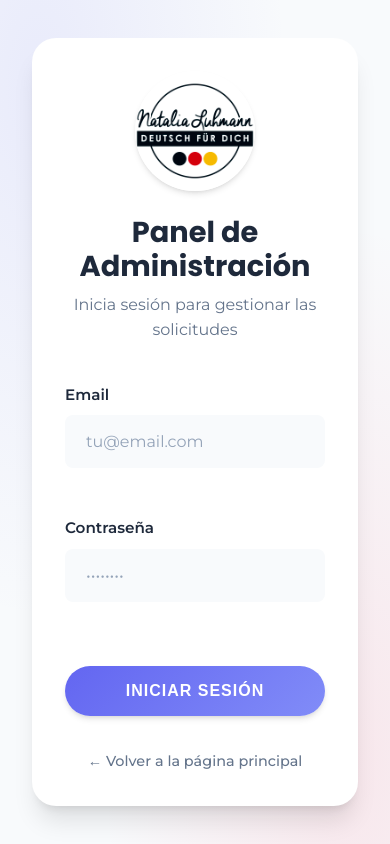
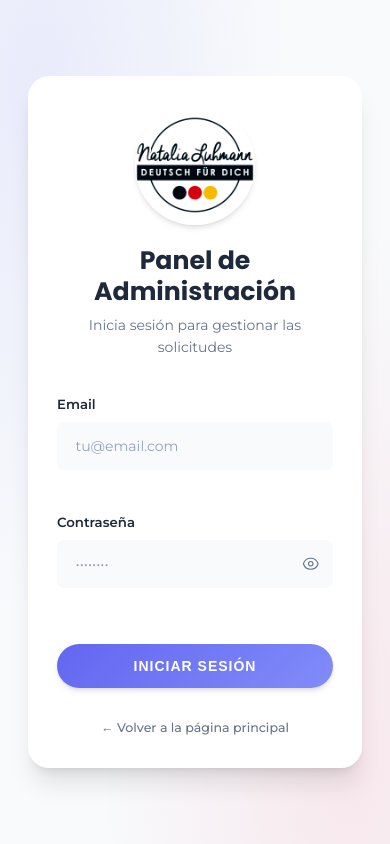
Before and after one commit to Luhm4nn/proyecto-nati, a React (Vite) app in the folder front/: page /login in a window 390 px wide. Built offline with nearby package versions, Linux system fonts and the light colour scheme; a web font is replaced by a local one.

Commit message:
feat: Add global styles and initial styling for Login, SolicitudesTab, and Navbar components.

```diff
--- a/front/src/components/Admin/SolicitudesTab/SolicitudesTab.css
+++ b/front/src/components/Admin/SolicitudesTab/SolicitudesTab.css
@@ -62,6 +62,43 @@
   display: flex;
   align-items: center;
   gap: 4px;
+}
+
+@media (max-width: 768px) {
+  .solicitud-card {
+    padding: 1.25rem;
+    width: 100%;
+    margin: 0;
+  }
+
+  .solicitud-header {
+    flex-direction: column;
+    align-items: flex-start;
+    gap: 0.5rem;
+    margin-bottom: 1rem;
+    padding-bottom: 1rem;
+  }
+
+  .solicitud-nombre-estado {
+    flex-direction: column;
+    align-items: flex-start;
+    gap: 0.5rem;
+    width: 100%;
+  }
+
+  .fecha {
+    font-size: 0.9rem;
+    align-self: flex-end; /* Mueve la fecha a la derecha si queda espacio, o abajo */
+    margin-top: 0.5rem;
+  }
+
+  .solicitud-actions {
+    flex-direction: column;
+  }
+
+  .estado-badge {
+    margin-top: 0.2rem;
+  }
 }
 
 .solicitud-header h3 {
--- a/front/src/components/Login/Login.css
+++ b/front/src/components/Login/Login.css
@@ -84,6 +84,40 @@
   box-shadow: 0 0 0 2px var(--color-primary);
 }
 
+.password-input-wrapper {
+  position: relative;
+  display: flex;
+  align-items: center;
+}
+
+.password-input-wrapper input {
+  width: 100%;
+  padding-right: 3rem; /* Espacio para el botón del ojo */
+}
+
+.password-toggle {
+  position: absolute;
+  right: 0.8rem;
+  background: none;
+  border: none;
+  padding: 0.2rem;
+  cursor: pointer;
+  color: var(--text-secondary);
+  display: flex;
+  align-items: center;
+  justify-content: center;
+  transition: color 0.3s ease;
+}
+
+.password-toggle:hover {
+  color: var(--color-primary);
+}
+
+.password-toggle svg {
+  width: 1.25rem;
+  height: 1.25rem;
+}
+
 .error-message {
   padding: 0.75rem;
   background: #fee2e2;
--- a/front/src/components/Login/index.jsx
+++ b/front/src/components/Login/index.jsx
@@ -12,6 +12,7 @@
   });
   const [error, setError] = useState("");
   const [loading, setLoading] = useState(false);
+  const [showPassword, setShowPassword] = useState(false);
 
   const handleChange = (e) => {
     setFormData({
@@ -88,8 +89,9 @@
 
           <div className="form-group">
             <label htmlFor="password">Contraseña</label>
+            <div className="password-input-wrapper">
               <input
-              type="password"
+                type={showPassword ? "text" : "password"}
                 id="password"
                 name="password"
                 value={formData.password}
@@ -98,6 +100,24 @@
                 placeholder="••••••••"
                 autoComplete="current-password"
               />
+              <button
+                type="button"
+                className="password-toggle"
+                onClick={() => setShowPassword(!showPassword)}
+                tabIndex="-1"
+              >
+                {showPassword ? (
+                  <svg xmlns="http://www.w3.org/2000/svg" fill="none" viewBox="0 0 24 24" strokeWidth={1.5} stroke="currentColor">
+                    <path strokeLinecap="round" strokeLinejoin="round" d="M3.98 8.223A10.477 10.477 0 001.934 12C3.226 16.338 7.244 19.5 12 19.5c.993 0 1.953-.138 2.863-.395M6.228 6.228A10.45 10.45 0 0112 4.5c4.756 0 8.773 3.162 10.065 7.498a10.523 10.523 0 01-4.293 5.774M6.228 6.228L3 3m3.228 3.228l3.65 3.65m7.894 7.894L21 21m-3.228-3.228l-3.65-3.65m0 0a3 3 0 10-4.243-4.243m4.242 4.242L9.88 9.88" />
+                  </svg>
+                ) : (
+                  <svg xmlns="http://www.w3.org/2000/svg" fill="none" viewBox="0 0 24 24" strokeWidth={1.5} stroke="currentColor">
+                    <path strokeLinecap="round" strokeLinejoin="round" d="M2.036 12.322a1.012 1.012 0 010-.639C3.423 7.51 7.36 4.5 12 4.5c4.638 0 8.573 3.007 9.963 7.178.07.207.07.431 0 .639C20.577 16.49 16.64 19.5 12 19.5c-4.638 0-8.573-3.007-9.963-7.178z" />
+                    <path strokeLinecap="round" strokeLinejoin="round" d="M15 12a3 3 0 11-6 0 3 3 0 016 0z" />
+                  </svg>
+                )}
+              </button>
+            </div>
           </div>
 
           {error && <div className="error-message">{error}</div>}
--- a/front/src/components/Navbar/Navbar.css
+++ b/front/src/components/Navbar/Navbar.css
@@ -10,8 +10,7 @@
 }
 
 .navbar.scrolled {
-    background-color: rgba(255, 255, 255, 0.9);
-    backdrop-filter: blur(10px);
+    background-color: #ffffff;
     box-shadow: var(--shadow-sm);
     padding: 1rem 0;
 }
--- a/front/src/index.css
+++ b/front/src/index.css
@@ -1,4 +1,4 @@
-@import url('https://fonts.googleapis.com/css2?family=Montserrat:wght@400;500;600;700&family=Poppins:wght@400;500;600;700&display=swap');
+@import url("https://fonts.googleapis.com/css2?family=Montserrat:wght@400;500;600;700&family=Poppins:wght@400;500;600;700&display=swap");
 
 :root {
   /* Modern Trust & Dynamism Palette */
@@ -26,8 +26,8 @@
   --text-light: #f8fafc;
 
   /* Typography */
-  --font-heading: 'Poppins', sans-serif;
-  --font-body: 'Montserrat', sans-serif;
+  --font-heading: "Poppins", sans-serif;
+  --font-body: "Montserrat", sans-serif;
 
   /* Shapes & Effects */
   --radius-sm: 0.5rem;
@@ -38,8 +38,10 @@
 
   --shadow-sm: 0 1px 2px 0 rgb(0 0 0 / 0.05);
   --shadow-md: 0 4px 6px -1px rgb(0 0 0 / 0.1), 0 2px 4px -2px rgb(0 0 0 / 0.1);
-  --shadow-lg: 0 10px 15px -3px rgb(0 0 0 / 0.1), 0 4px 6px -4px rgb(0 0 0 / 0.1);
-  --shadow-xl: 0 20px 25px -5px rgb(0 0 0 / 0.1), 0 8px 10px -6px rgb(0 0 0 / 0.1);
+  --shadow-lg: 0 10px 15px -3px rgb(0 0 0 / 0.1),
+    0 4px 6px -4px rgb(0 0 0 / 0.1);
+  --shadow-xl: 0 20px 25px -5px rgb(0 0 0 / 0.1),
+    0 8px 10px -6px rgb(0 0 0 / 0.1);
   --shadow-glow: 0 0 15px rgba(99, 102, 241, 0.3);
 }
 
@@ -55,6 +57,12 @@
   color: var(--text-primary);
   line-height: 1.6;
   overflow-x: hidden;
+}
+
+@media (max-width: 768px) {
+  html {
+    font-size: 14px;
+  }
 }
 
 h1,
```
Lines whose indentation alone changed are shown as unchanged.
